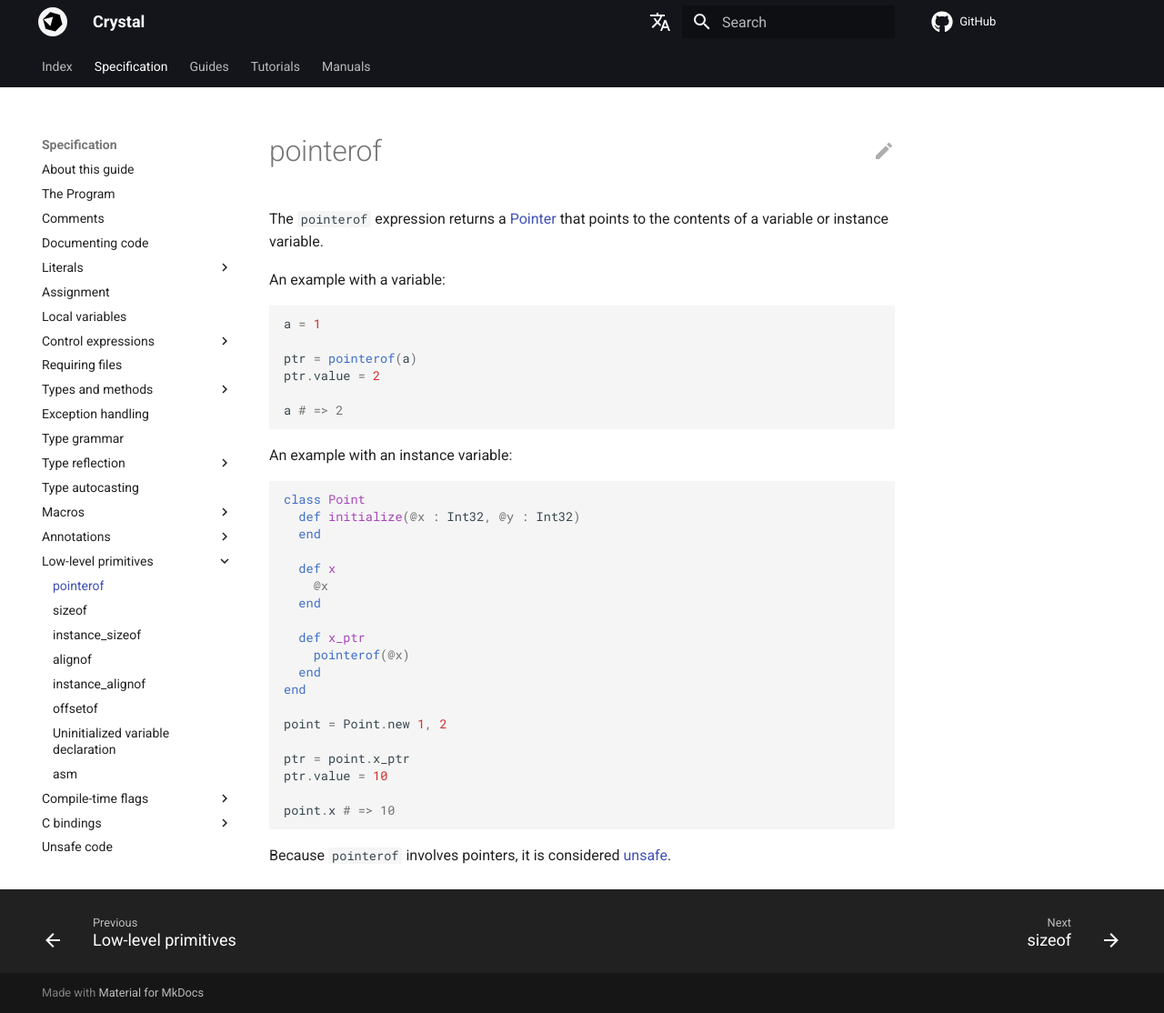
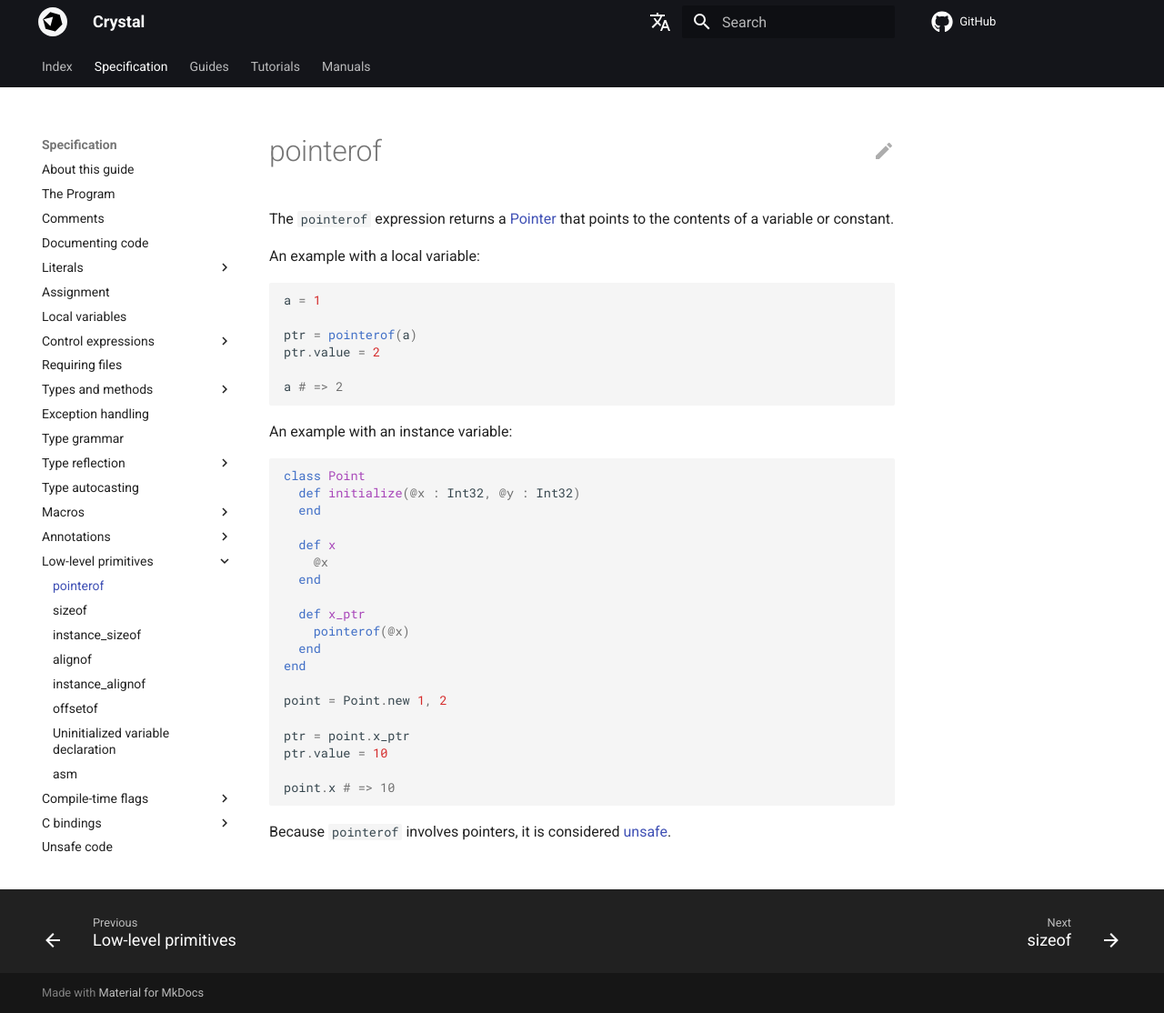
Before and after one commit to crystal-lang/crystal-book, an MkDocs documentation site: the page built from docs/syntax_and_semantics/pointerof.md, in a window 1280 px wide and 1114 px high. Shown: the whole window at 91% size. Built offline with MkDocs 1.6.1 and Material for MkDocs 9.7.7, drawn with Linux system fonts in a browser that asks for light colours; nearby versions of some CDN libraries; library files that are not in the unit come from our copies; comment, search, counter and statistics services are not loaded; the version menu is left out.

Commit message:
Fix documentation for `pointerof`

````diff
--- a/docs/syntax_and_semantics/pointerof.md
+++ b/docs/syntax_and_semantics/pointerof.md
@@ -1,8 +1,8 @@
 # pointerof
 
-The `pointerof` expression returns a [Pointer](https://crystal-lang.org/api/Pointer.html) that points to the contents of a variable or instance variable.
+The `pointerof` expression returns a [Pointer](https://crystal-lang.org/api/Pointer.html) that points to the contents of a variable or constant.
 
-An example with a variable:
+An example with a local variable:
 
 ```crystal
 a = 1
````
